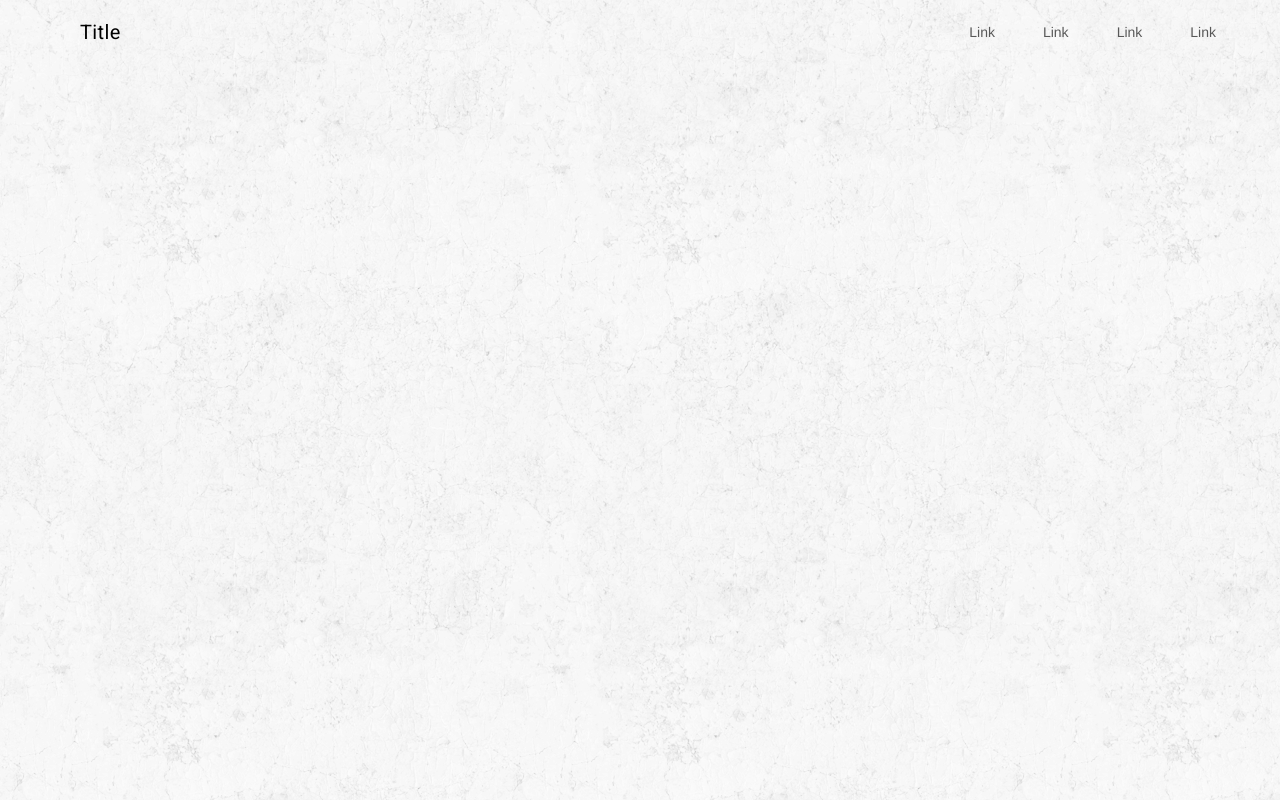
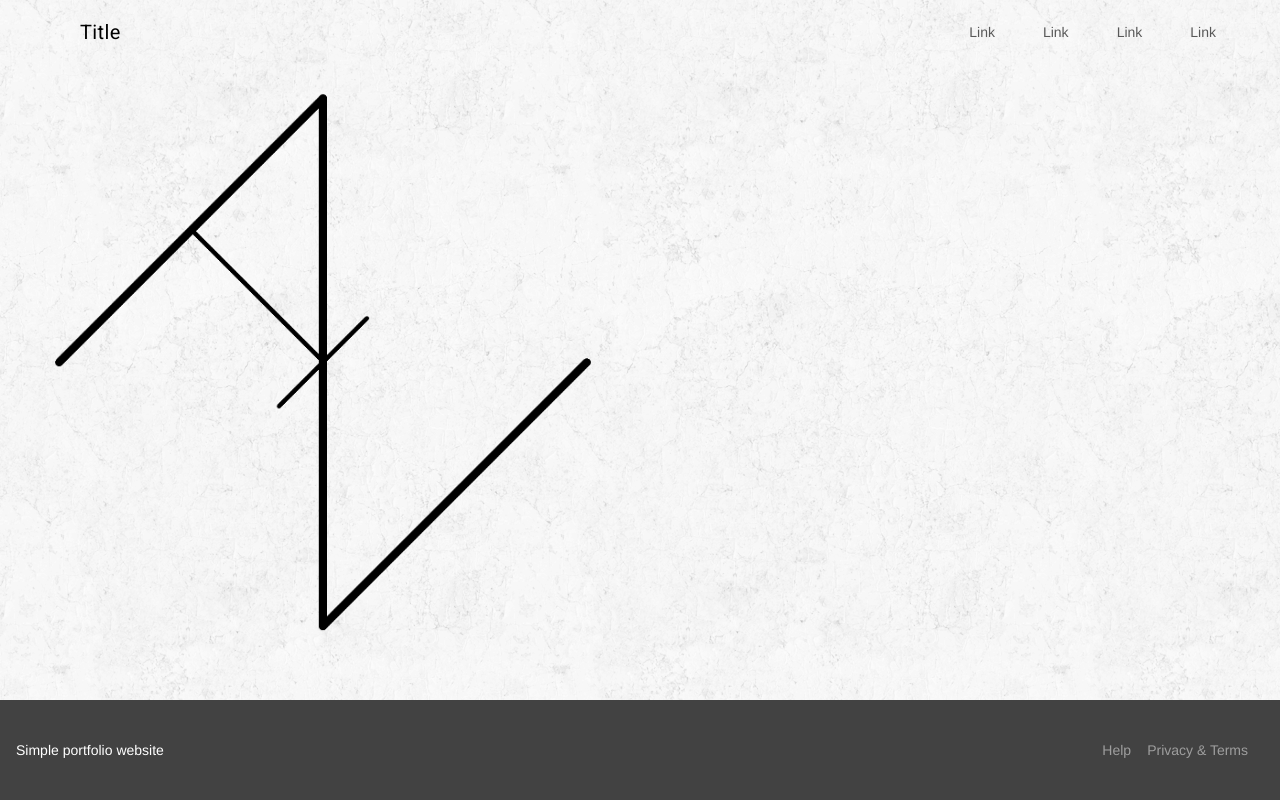
Before and after one commit to anzook/Portfolio, a plain HTML site: page index.html in a window 1280 px wide. Drawn offline with nearby package versions, Linux system fonts and the light colour scheme.

Commit message:
basic header and footer framework with logo on background

```diff
--- a/assets/style/index.css
+++ b/assets/style/index.css
@@ -6,3 +6,8 @@
 .demo-layout-transparent .mdl-layout__drawer-button {
   color: black;
 }
+
+#logo-main {
+  width: auto;
+  height: 75vh;
+}
--- a/index.html
+++ b/index.html
@@ -25,7 +25,7 @@
   <title>Material Design Lite</title>
 
 
-  <link rel="shortcut icon" href="images/favicon.png">
+  <link rel="shortcut icon" href="assets/images/logo/anz_logo_crop_trans_mQT_icon.ico">
 
 
   <link rel="stylesheet"
@@ -37,7 +37,6 @@
 </head>
 
 <body>
-
     <div class="demo-layout-transparent mdl-layout mdl-js-layout">
         <header class="mdl-layout__header mdl-layout__header--transparent">
           <div class="mdl-layout__header-row">
@@ -63,9 +62,28 @@
             <a class="mdl-navigation__link" href="">Link</a>
           </nav>
         </div>
+
         <main class="mdl-layout__content">
+            <img id="logo-main" src="assets/images/logo/ANZ_Logo_Crop_Trans.png" alt="ANZ logo">
+
           </main>
+          <footer class="mdl-mini-footer">
+              <div class="mdl-mini-footer__left-section">
+                  <div class="mdl-logo">Simple portfolio website</div>
               </div>
+              <div class="mdl-mini-footer__right-section">
+                  <ul class="mdl-mini-footer__link-list">
+                      <li><a href="#">Help</a></li>
+                      <li><a href="#">Privacy & Terms</a></li>
+                  </ul>
+              </div>
+          </footer>
+        </div>
+
+
+
+
+
 
     <script src="https://code.getmdl.io/1.3.0/material.min.js"></script>
     <script src="https://cdnjs.cloudflare.com/ajax/libs/jquery/3.2.1/jquery.min.js"></script>
```
Also changed, not shown: assets/images/logo/ANZ_Logo_Crop_Trans.png (added), assets/images/logo/anz_logo_crop_trans_mQT_icon.ico (added). Lines whose indentation alone changed are shown as unchanged.
